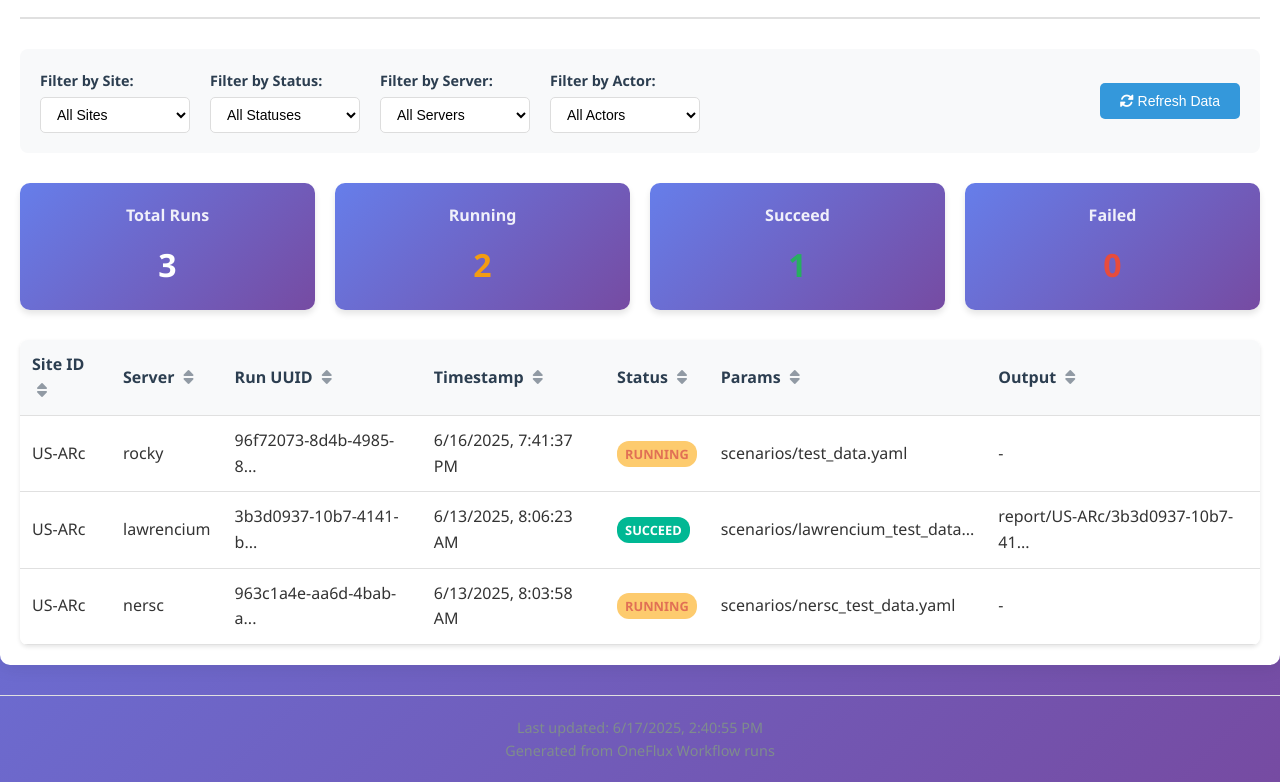
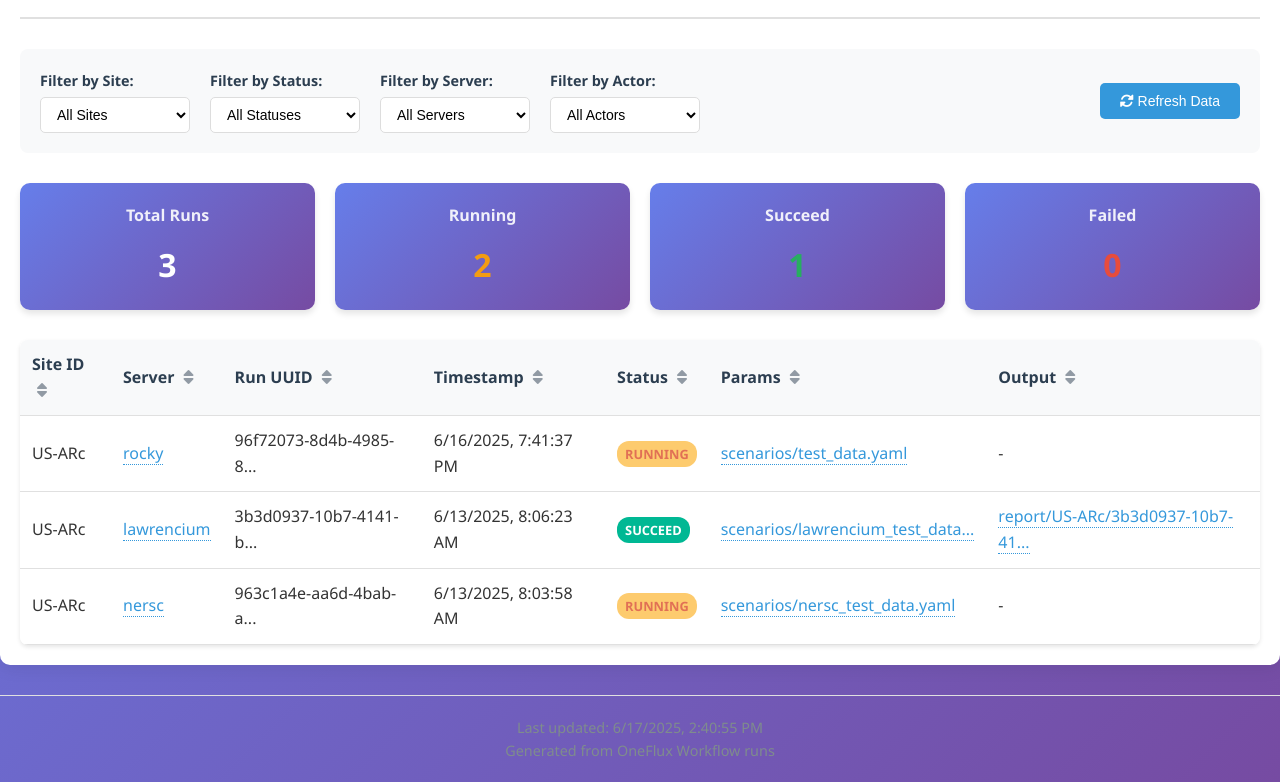
Before and after one commit to toanngosy/test_workflow, a plain HTML site: page docs/index.html in a window 1280 px wide. Shown: the part 165-947 px from the top of the page. Drawn offline with Linux system fonts and the light colour scheme.

Commit message:
update gh page

```diff
--- a/docs/script.js
+++ b/docs/script.js
@@ -159,12 +159,12 @@ class RunSummaryApp {
 
             tr.innerHTML = `
                 <td>${row.site_id || '-'}</td>
-                <td>${row.server || '-'}</td>
+                <td>${this.formatServerLink(row.server)}</td>
                 <td title="${row.run_uuid || '-'}">${this.truncateText(row.run_uuid || '-', 20)}</td>
                 <td>${this.formatTimestamp(row.last_updated_timestamp)}</td>
                 <td>${this.formatStatus(row.status)}</td>
-                <td title="${row.params || '-'}">${this.truncateText(row.params || '-', 30)}</td>
-                <td title="${row.output || '-'}">${this.truncateText(row.output || '-', 30)}</td>
+                <td>${this.formatParamsLink(row.params)}</td>
+                <td>${this.formatOutputLink(row.output)}</td>
             `;
 
             tbody.appendChild(tr);
@@ -182,6 +182,27 @@ class RunSummaryApp {
 
         const statusInfo = statusMap[status] || { text: status || 'Unknown', class: 'status-pending' };
         return `<span class="status-badge ${statusInfo.class}">${statusInfo.text}</span>`;
+    }
+
+    formatServerLink(server) {
+        if (!server) return '-';
+        const serverPath = `../report/server/${server}`;
+        const truncatedServer = this.truncateText(server, 15);
+        return `<a href="${serverPath}" target="_blank" class="data-link" title="View ${server} server files">${truncatedServer}</a>`;
+    }
+
+    formatParamsLink(params) {
+        if (!params) return '-';
+        const paramsPath = `../${params}`;
+        const truncatedParams = this.truncateText(params, 30);
+        return `<a href="${paramsPath}" target="_blank" class="data-link" title="${params}">${truncatedParams}</a>`;
+    }
+
+    formatOutputLink(output) {
+        if (!output) return '-';
+        const outputPath = `../${output}`;
+        const truncatedOutput = this.truncateText(output, 30);
+        return `<a href="${outputPath}" target="_blank" class="data-link" title="${output}">${truncatedOutput}</a>`;
     }
 
     formatTimestamp(timestamp) {
--- a/docs/styles.css
+++ b/docs/styles.css
@@ -207,6 +207,28 @@ tr:hover {
     color: white;
 }
 
+/* Data links styling */
+.data-link {
+    color: #3498db;
+    text-decoration: none;
+    transition: color 0.3s, text-decoration 0.3s;
+    border-bottom: 1px dotted #3498db;
+}
+
+.data-link:hover {
+    color: #2980b9;
+    text-decoration: underline;
+    border-bottom: 1px solid #2980b9;
+}
+
+.data-link:visited {
+    color: #8e44ad;
+}
+
+.data-link:visited:hover {
+    color: #6c3483;
+}
+
 .loading {
     text-align: center;
     padding: 40px;
```
